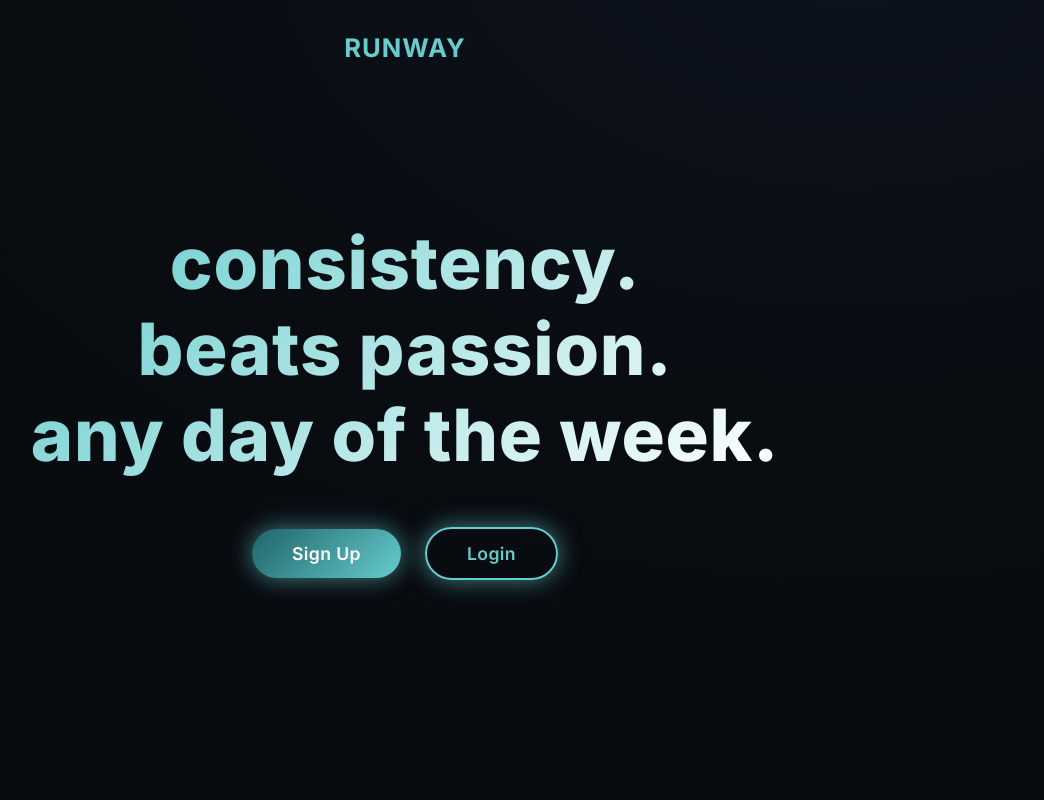
After one commit to Midnight-17/Runway, a Django app: page /welcome/ in a window 1280 px wide. The commit adds this page. Shown: the whole page, without its empty margins (235-1279 px from the left). Run offline with Django 4.2, Linux system fonts and the light colour scheme.

Commit message:
made welcome page functional and made sure the teachers page has the exam date bug fuxed

```diff
--- a/runway2/static/css/Runway.css
+++ b/runway2/static/css/Runway.css
@@ -259,8 +259,8 @@ body {
 }
 
 .student-btn:hover {
-  border-color: #00e0d5;
-  color: #00e0d5;
+  border-color: #ffffff;
+  color: #ffffff;
 }
 
 .student-btn.active {
--- /dev/null
+++ b/runway2/static/css/welcome.css
@@ -0,0 +1,148 @@
+/* RESET */
+* {
+  margin: 0;
+  padding: 0;
+  box-sizing: border-box;
+}
+
+/* PAGE LAYOUT */
+.welcome-page {
+  display: flex;
+  flex-direction: column;
+  justify-content: center;
+  align-items: center;
+  min-height: 100vh;
+  text-align: center;
+  color: var(--text);
+  background: radial-gradient(1200px 800px at 85% -10%, #0d1320, #090d12 60%, #080b10 100%);
+  background-attachment: fixed;
+  background-size: cover;
+  padding: 2rem;
+}
+
+/* HEADER */
+.welcome-header {
+  position: absolute;
+  top: 2rem;
+  text-align: center;
+  width: 100%;
+}
+
+.brand-title {
+  font-size: clamp(1.2rem, 2vw, 1.8rem);
+  font-weight: 700;
+  color: var(--accent);
+  letter-spacing: 1px;
+  text-transform: uppercase;
+}
+
+/* TAGLINE */
+.tagline-big {
+  font-size: clamp(2rem, 6vw, 4.5rem);
+  font-weight: 800;
+  letter-spacing: 0.8px;
+  line-height: 1.2;
+  margin: 0 1.5rem 3rem;
+  background: linear-gradient(135deg, var(--accent), #ffffff);
+  -webkit-background-clip: text;
+  -webkit-text-fill-color: transparent;
+  animation: fadeIn 2s ease-out;
+  text-transform: lowercase;
+}
+
+/* BUTTONS */
+.welcome-buttons {
+  display: flex;
+  justify-content: center;
+  align-items: center;
+  gap: clamp(0.8rem, 3vw, 1.5rem);
+  flex-wrap: nowrap; /* Always stay in one line */
+}
+
+.welcome-btn {
+  display: inline-block;
+  background: linear-gradient(135deg, var(--accent-2), var(--accent));
+  color: white;
+  padding: clamp(0.7rem, 2vw, 0.9rem) clamp(1.8rem, 5vw, 2.5rem);
+  border-radius: 999px;
+  font-weight: 600;
+  font-size: clamp(0.9rem, 3vw, 1.1rem);
+  letter-spacing: 0.4px;
+  text-decoration: none;
+  box-shadow: 0 6px 20px rgba(102, 204, 204, 0.3);
+  position: relative;
+  overflow: hidden;
+  transition: transform 0.3s ease, box-shadow 0.3s ease;
+  min-width: 120px; /* Keeps shape consistent on small screens */
+  white-space: nowrap; /* Prevents text wrapping */
+}
+
+.welcome-btn::before {
+  content: '';
+  position: absolute;
+  top: 0;
+  left: -100%;
+  width: 100%;
+  height: 100%;
+  background: linear-gradient(90deg, transparent, rgba(255,255,255,0.25), transparent);
+  transition: left 0.7s ease;
+}
+
+.welcome-btn:hover::before {
+  left: 100%;
+}
+
+.welcome-btn:hover {
+  transform: translateY(-4px);
+  box-shadow: 0 10px 28px rgba(102, 204, 204, 0.5);
+}
+
+/* SECONDARY BUTTON */
+.welcome-btn.secondary {
+  background: transparent;
+  border: 2px solid var(--accent);
+  color: var(--accent);
+  box-shadow: none;
+}
+
+.welcome-btn.secondary:hover {
+  background: var(--accent);
+  color: var(--bg);
+  box-shadow: 0 10px 28px rgba(102, 204, 204, 0.5);
+}
+
+/* ANIMATION */
+@keyframes fadeIn {
+  from { opacity: 0; transform: translateY(10px); }
+  to { opacity: 1; transform: translateY(0); }
+}
+
+/* RESPONSIVENESS */
+@media (max-width: 768px) {
+  .tagline-big {
+    margin: 2rem 1rem;
+    line-height: 1.25;
+  }
+
+  /* Keep buttons horizontal but ensure they shrink gracefully */
+  .welcome-buttons {
+    flex-wrap: nowrap;
+    gap: 1rem;
+  }
+
+  .welcome-btn {
+    padding: 0.7rem 1.5rem;
+    font-size: 1rem;
+  }
+}
+
+@media (max-height: 600px) {
+  .welcome-page {
+    justify-content: flex-start;
+    padding-top: 5rem;
+  }
+
+  .tagline-big {
+    margin-top: 3rem;
+  }
+}
--- a/runway2/static/js/runway.js
+++ b/runway2/static/js/runway.js
@@ -212,6 +212,7 @@ studentButtons.forEach(button => {
     // Update mainStudent
     mainStudent = studentName_;
 
+
     // Update button highlights
     studentButtons.forEach(btn => {
       if (btn.dataset.student === mainStudent) {
--- /dev/null
+++ b/runway2/static/js/welcome.js
@@ -0,0 +1,15 @@
+// welcome.js
+document.addEventListener('DOMContentLoaded', () => {
+  const btns = document.querySelectorAll('.welcome-btn');
+  btns.forEach(btn => {
+    btn.style.animation = 'pulse 2.5s ease-in-out infinite alternate';
+  });
+});
+
+const style = document.createElement('style');
+style.textContent = `
+@keyframes pulse {
+  0% { box-shadow: 0 0 12px rgba(102, 204, 204, 0.4); }
+  100% { box-shadow: 0 0 28px rgba(102, 204, 204, 0.7); }
+}`;
+document.head.appendChild(style);
--- /dev/null
+++ b/runway2/templates/welcome.html
@@ -0,0 +1,38 @@
+{% load static %}
+
+<!DOCTYPE html>
+<html lang="en">
+<head>
+  <meta charset="UTF-8" />
+  <meta name="viewport" content="width=device-width, initial-scale=1.0" />
+  <title>Runway · Welcome</title>
+  <link rel="preconnect" href="https://fonts.googleapis.com">
+  <link rel="preconnect" href="https://fonts.gstatic.com" crossorigin>
+  <link href="https://fonts.googleapis.com/css2?family=Inter:wght@300;400;500;600;700;800&display=swap" rel="stylesheet">
+  <link rel="stylesheet" href="{% static 'css/Runway.css' %}">
+  <link rel="stylesheet" href="{% static 'css/welcome.css' %}">
+</head>
+
+<body>
+  <div class="welcome-page">
+    <header class="welcome-header">
+      <h1 class="brand-title">Runway</h1>
+    </header>
+
+    <main class="welcome-content">
+      <h2 class="tagline-big">
+        consistency.<br>
+        beats passion.<br>
+        any day of the week.
+      </h2>
+
+      <div class="welcome-buttons">
+        <a href="{% url 'runway2:signup' %}" class="welcome-btn">Sign Up</a>
+        <a href="{% url 'runway2:login' %}" class="welcome-btn secondary">Login</a>
+      </div>
+    </main>
+  </div>
+
+  <script src="{% static 'js/welcome.js' %}"></script>
+</body>
+</html>
--- a/runway2/urls.py
+++ b/runway2/urls.py
@@ -11,5 +11,6 @@ urlpatterns = [
     path("upload-video/<str:student_name>", views.upload_video, name="upload_video"),
     path("monthly-progress/<str:student_name>", views.get_month_progress, name="monthly_progress"),
     path("teacher/<str:teacher_name>/<str:student_name>", views.teacher , name="teacher"),
-    path("teacher/<str:teacher_name>", views.teacher_, name="teacher_")
+    path("teacher/<str:teacher_name>", views.teacher_, name="teacher_"),
+    path("welcome/", views.welcome, name="welcome")
 ]
--- a/runway2/views.py
+++ b/runway2/views.py
@@ -176,10 +176,13 @@ def teacher_(request , teacher_name):
     teacher = TeacherProfile.objects.get(user__username = teacher_name)
     students = teacher.students.all()
     default_student = students[0]
+    default_student_profile = StudentProfile.objects.get(user__username = default_student)
+    exam_date = default_student_profile.exam_date
     return render(request,"teacher.html", {
         "teacher":teacher.user,
         "student_name": default_student,
-        "students" : students
+        "students" : students,
+        "exam_date": exam_date
     })
 
 
@@ -194,4 +197,6 @@ def teacher( request, teacher_name, student_name):
     })
 
 
+def welcome(request):
+    return render(request, "welcome.html")
 # Create your views here.
```
Also changed, not shown: runway2/templates/teacher.html (+5 -4 lines), db.sqlite3.
